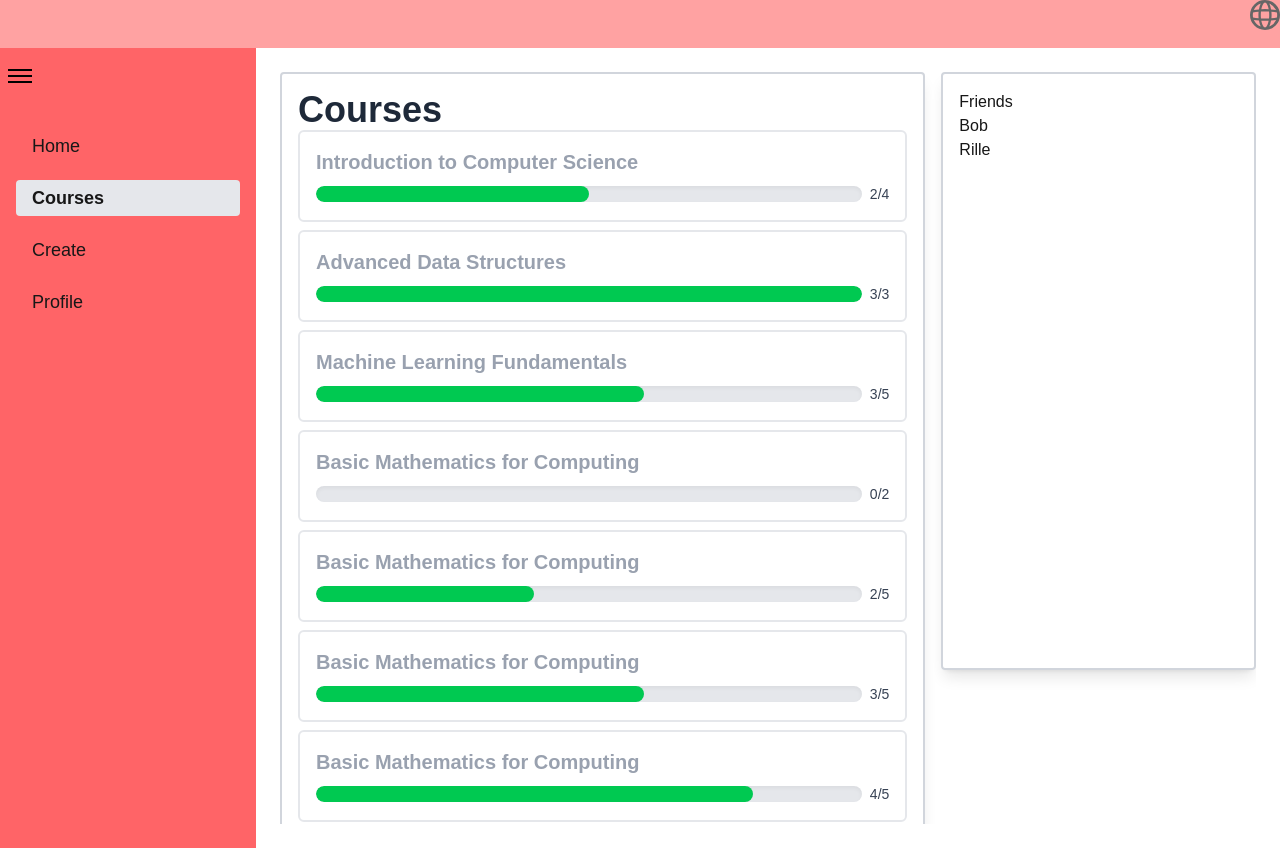
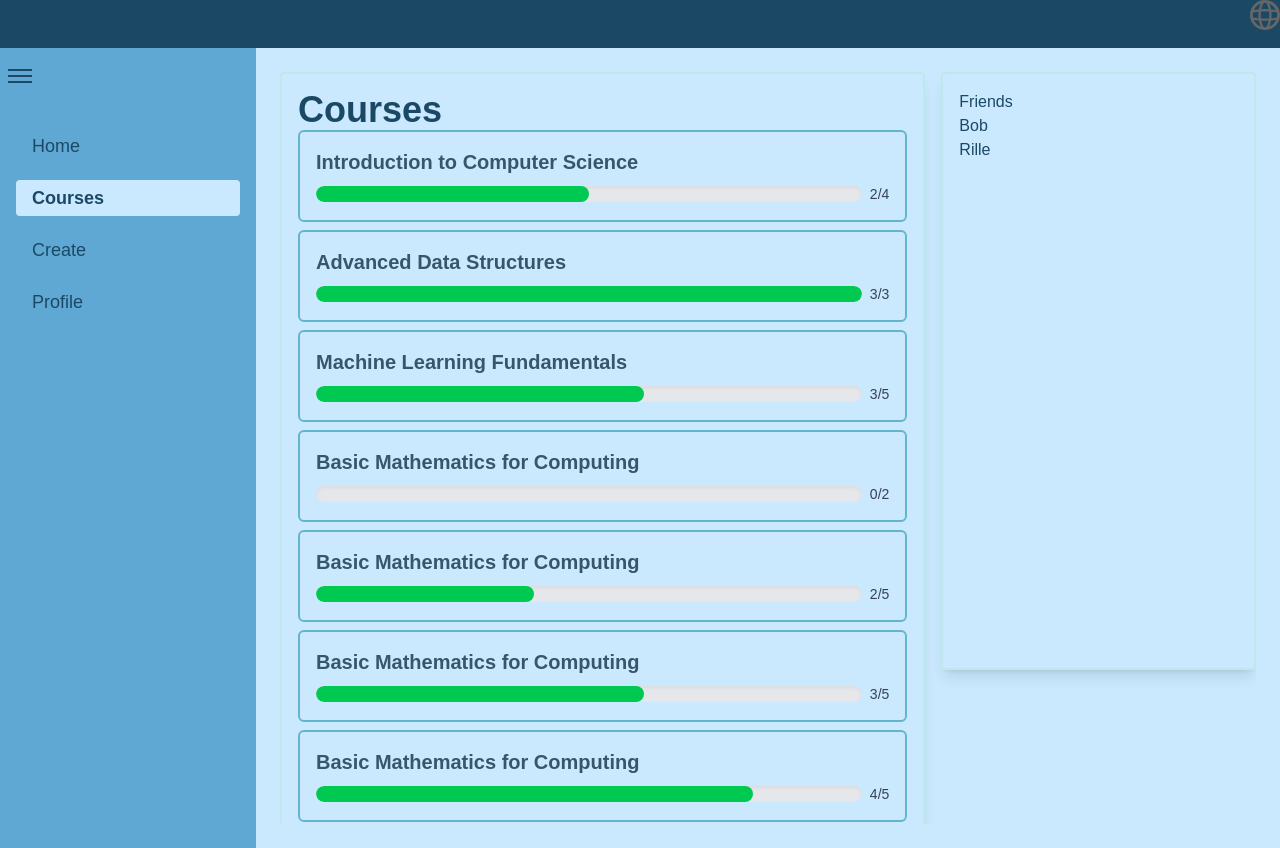
Before and after one commit to Rilleb/liu-learning, a Next.js app in the folder frontend/: page /courses in a window 1280 px wide. Built offline with nearby package versions, Linux system fonts and the light colour scheme.

Commit message:
added color template

```diff
--- a/frontend/app/components/header.tsx
+++ b/frontend/app/components/header.tsx
@@ -3,7 +3,7 @@ import Image from 'next/image'
 
 export default function Header() {
     return (
-        <div className="w-full bg-red-300 h-12">
+        <div className="w-full bg-[var(--foreground)] h-12">
             <Link href="/user_profile" className="float-right">
                 <Image
                     src="/globe.svg"
--- a/frontend/app/components/navbar.tsx
+++ b/frontend/app/components/navbar.tsx
@@ -17,7 +17,7 @@ export default function Navbar() {
 
     return (
         <div
-            className={`transition-all duration-300 ${isOpen ? 'w-64' : 'w-16'} bg-red-400 h-screen relative`}
+            className={`transition-all duration-300 ${isOpen ? 'w-64' : 'w-16'} bg-[var(--color1)] h-screen relative`}
         >
             {/* Toggle Button */}
             <button
@@ -26,9 +26,9 @@ export default function Navbar() {
                 aria-label="Toggle Sidebar"
             >
                 <div className="w-6 flex flex-col gap-1">
-                    <span className="h-0.5 w-full bg-black"></span>
-                    <span className="h-0.5 w-full bg-black"></span>
-                    <span className="h-0.5 w-full bg-black"></span>
+                    <span className="h-0.5 w-full bg-[var(--foreground)]"></span>
+                    <span className="h-0.5 w-full bg-[var(--foreground)]"></span>
+                    <span className="h-0.5 w-full bg-[var(--foreground)]"></span>
                 </div>{' '}
             </button>
 
@@ -41,8 +41,8 @@ export default function Navbar() {
                                 href={href}
                                 className={`block px-2 py-1 rounded transition ${
                                     pathname === href
-                                        ? 'bg-gray-200 font-bold'
-                                        : 'hover:bg-gray-100'
+                                        ? 'bg-[var(--background)] font-bold'
+                                        : 'hover:bg-[var(--color3)]'
                                 }`}
                             >
                                 <span className="ml-2">{label}</span>
--- a/frontend/app/courses/page.tsx
+++ b/frontend/app/courses/page.tsx
@@ -1,4 +1,4 @@
-import { get_courses, get_latest_quizes, get_user } from '../lib/get_data'
+import { get_courses, get_user } from '../lib/get_data'
 import ProgressBar from '../components/progress_bar'
 import Link from 'next/link'
 
@@ -16,7 +16,7 @@ const CourseComponent = ({ userId }: Props) => {
                     courses.map((course) => (
                         <li
                             key={course.courseId}
-                            className="border-2 border-gray-200 rounded-md p-4 hover:shadow-md transition-shadow"
+                            className="border-2 border-[var(--color2)] rounded-md p-4 hover:shadow-md transition-shadow"
                         >
                             <Link href={`/course/${course.courseId}`}>
                                 <div className="space-y-2">
@@ -47,13 +47,13 @@ export default function Home() {
         /*I'm not sure if we're going to use grid-but this seems to be quite a good site for it: https://refine.dev/blog/tailwind-grid/#reorder-regions*/
         <div className="container h-full m-auto grid gap-4 grid-cols-2 lg:grid-cols-3 lg:grid-rows-5 overflow-auto">
             {/*Courses*/}
-            <div className="h-screen tile-marker col-span-2 border-2 overflow-auto md-col-span-2 rounded-sm shadow-lg border-gray-300 p-4">
-                <h1 >Courses</h1>
+            <div className="h-screen tile-marker col-span-2 border-2 overflow-auto md-col-span-2 rounded-sm shadow-lg border-[var(--color3)] p-4">
+                <h1>Courses</h1>
                 <CourseComponent userId={userId} />
             </div>
             {/*Friends*/}
-            <div className="tile-marker col-span-1 col-start-3 border-2 row-span-4 rounded-sm shadow-lg border-gray-300 p-4 overflow-auto">
-                <h2>Friends</h2>
+            <div className="tile-marker col-span-1 col-start-3 border-2 row-span-4 rounded-sm shadow-lg border-[var(--color3)] p-4 overflow-auto">
+                <h2 className='text-[var(--foreground)]'>Friends</h2>
                 {user_data?.friends.map((id) => {
                     const tmp = get_user(id)
                     return <p key={id}>{tmp?.name}</p>
--- a/frontend/app/globals.css
+++ b/frontend/app/globals.css
@@ -4,8 +4,13 @@
 @tailwind components;
 
 :root {
-    --background: #ffffff;
-    --foreground: #171717;
+    --background: #CAE9FF;
+    --foreground: #1B4965;
+    --foreground2: #37566a;
+
+    --color1: #5FA8D3;
+    --color2: #62B6CB;
+    --color3: #BEE9E8;
 }
 
 @theme inline {
@@ -31,9 +36,9 @@ body {
 }
 
 h1 {
-    @apply text-4xl font-bold text-gray-800;
+    @apply text-4xl font-bold text-[var(--foreground)];
 }
 
 h3 {
-    @apply text-xl font-bold text-gray-400;
+    @apply text-xl font-bold text-[var(--foreground2)];
 }
--- a/frontend/app/page.tsx
+++ b/frontend/app/page.tsx
@@ -18,7 +18,7 @@ const CourseComponent = ({ userId }: Props) => {
                     courses.map((course) => (
                         <li
                             key={course.courseId}
-                            className="border-2 border-gray-200 rounded-md p-4 hover:shadow-md transition-shadow"
+                            className="border-2 border-[var(--color2)] rounded-md p-4 hover:shadow-md transition-shadow"
                         >
                             <Link href={`/course/${course.courseId}`}>
                                 <div className="space-y-2">
@@ -47,11 +47,11 @@ const QuizComponent = ({ userId }: Props) => {
             <h1>Upcoming Quizes</h1>
             <ul className="grid grid-cols-1 md:grid-cols-2 gap-4">
                 {quizes &&
-                    quizes.map((quiz) => {
+                    quizes.map((quiz ) => {
                         return (
                             <li
                                 key={quiz.quizId}
-                                className="border-2 border-gray-200 rounded-md p-4 hover:shadow-md transition-shadow"
+                                className="border-2 border-[var(--color2)] rounded-md p-4 hover:shadow-md transition-shadow"
                             >
                                 <Link href={'/quiz_that_needs_to_change'}>
                                     <p>Quiz: {quiz.name} </p>
@@ -72,15 +72,15 @@ export default function Home() {
         /*I'm not sure if we're going to use grid-but this seems to be quite a good site for it: https://refine.dev/blog/tailwind-grid/#reorder-regions*/
         <div className="container h-full m-auto grid gap-4 grid-cols-2 lg:grid-cols-3 lg:grid-rows-5 overflow-auto">
             {/*Quizes*/}
-            <div className="tile-marker col-span-2 border-2 row-span-2 rounded-sm shadow-lg border-gray-300 p-4 overflow-auto">
+            <div className="tile-marker col-span-2 border-2 row-span-2 rounded-sm shadow-lg border-[var(--color3)] p-4 overflow-auto">
                 <QuizComponent userId={userId} />
             </div>
             {/*Friends*/}
-            <div className="tile-marker col-span-1 col-start-3 border-2 row-span-4 rounded-sm shadow-lg border-gray-300 p-4 overflow-auto">
+            <div className="tile-marker col-span-1 col-start-3 border-2 row-span-4 rounded-sm shadow-lg border-[var(--color3)] p-4 overflow-auto">
                 <FriendsBar activeFriends={["James", "Thea", "Gustav", "Rickard"]} offlineFriends={["Christina", "Oscar"]} />
             </div>
             {/*Courses*/}
-            <div className=" tile-marker col-span-2 border-2 overflow-auto md-col-span-2 row-span-2 rounded-sm shadow-lg border-gray-300 p-4">
+            <div className=" tile-marker col-span-2 border-2 overflow-auto md-col-span-2 row-span-2 rounded-sm shadow-lg border-[var(--color3)] p-4">
                 <CourseComponent userId={userId} />
             </div>
         </div>
```
